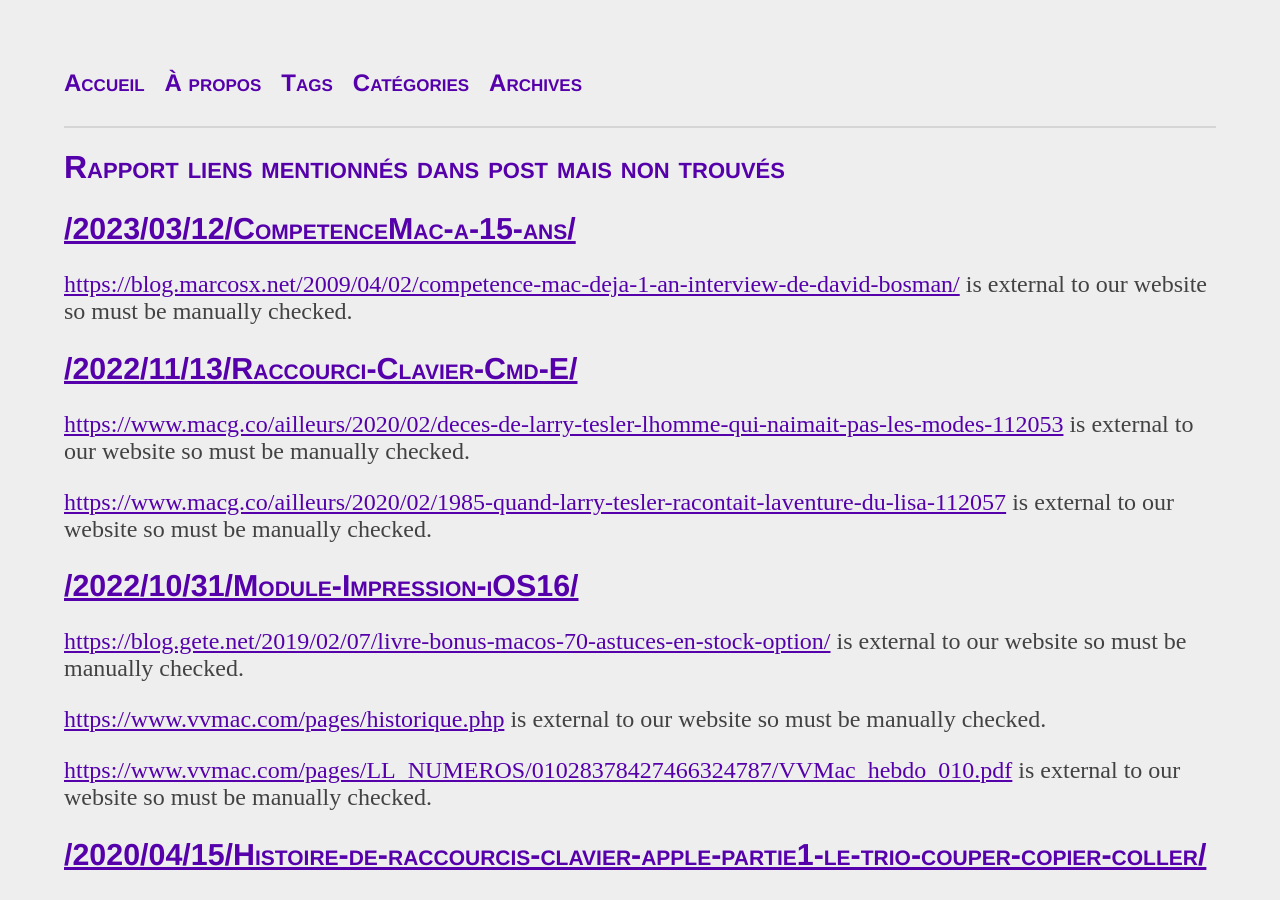
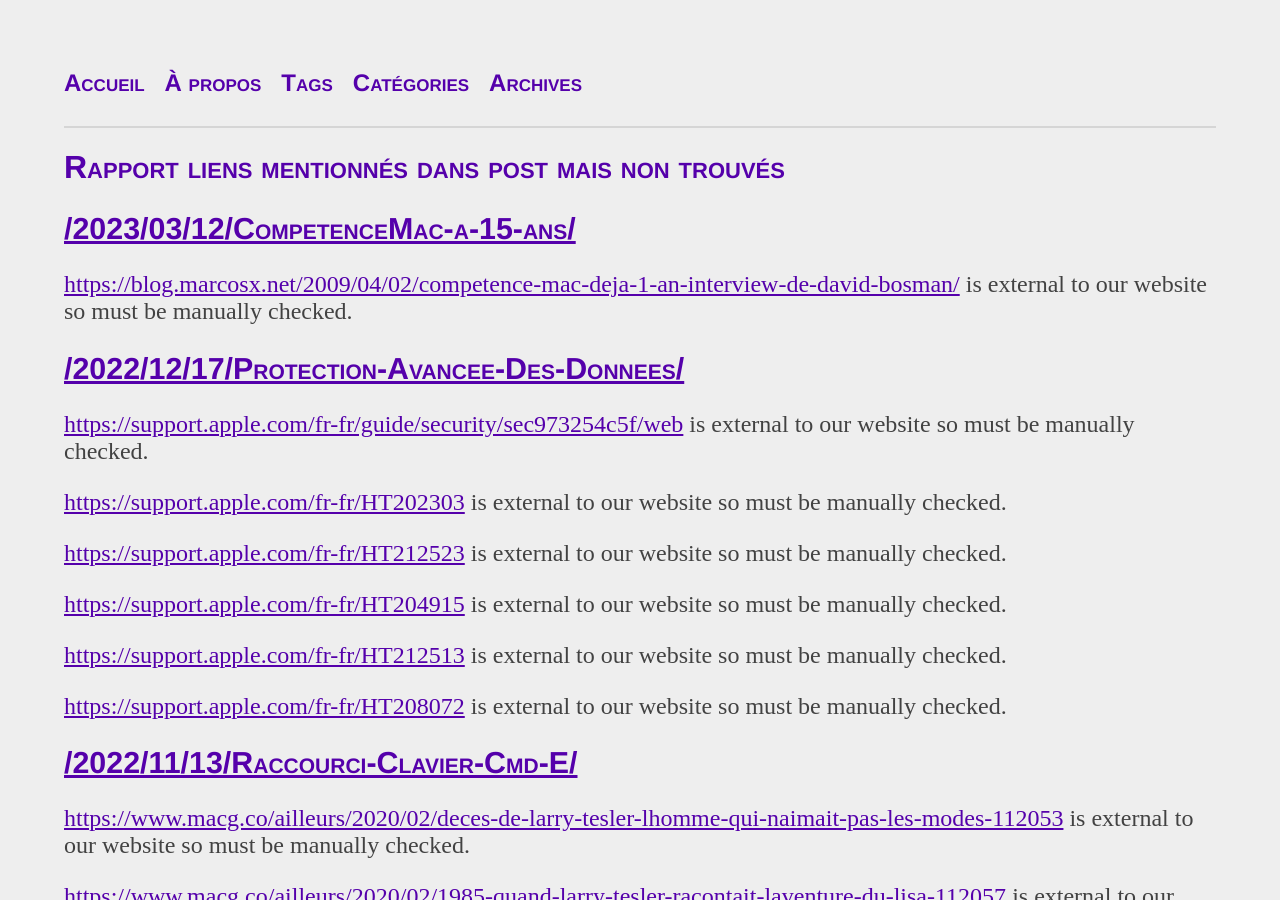
Before and after one commit to MarcosIckx/PreviewMarcosxNet, a Jekyll site: the page built from _reports/liens.md, in a window 1280 px wide and 900 px high. Built offline with Jekyll 4.4.1, drawn with Linux system fonts in a browser that asks for light colours; some of the changed lines change nothing that is shown.

Commit message:
Update 2022-12-17-Protection-Avancee-Des-Donnees.md

```diff
--- a/_posts/2022/2022-12-17-Protection-Avancee-Des-Donnees.md
+++ b/_posts/2022/2022-12-17-Protection-Avancee-Des-Donnees.md
@@ -6,6 +6,31 @@ date: 2022-12-17
 update: 2023-02-05
 image:
   url: /img/posts/2022/12/17/Protection-Avancee-Des-Donnees/Protection-Avancee-des-Donnees.png
+liens:
+  Source-Apple-1:
+    url: https://support.apple.com/fr-fr/guide/security/sec973254c5f/web
+    title: "Liens vers la page du guide de sécurité concernant Protection Avancée des Données iCloud"
+    alt: Protection Avancée des Données iCloud
+  Source-Apple-2:
+    url: https://support.apple.com/fr-fr/HT202303
+    title: "Lien vers la page de support Apple Présentation de la sécurité des données iCloud"
+    alt: Présentation de la sécurité des données iCloud
+  Source-Apple-3:
+    url: https://support.apple.com/fr-fr/HT212523
+    title: "Lien vers la page de support Apple Gérer l’accès à vos données iCloud sur le Web"
+    alt: Gérer l’accès à vos données iCloud sur le Web
+  Source-Apple-4:
+    url: https://support.apple.com/fr-fr/HT204915
+    title: "Lien vers la page de support Apple Identification à deux facteurs pour l’identifiant Apple"
+    alt: Identification à deux facteurs pour l’identifiant Apple
+  Source-Apple-5:
+    url: https://support.apple.com/fr-fr/HT212513
+    title: "Lien vers la page de support Apple Créer un contact de récupération de compte"
+    alt: Créer un contact de récupération de compte
+  Source-Apple-6:
+    url: https://support.apple.com/fr-fr/HT208072
+    title: "Lien vers la page de support Apple Comment Générer une clé de secours"
+    alt: Comment Générer une clé de secours
 videos:
   - id: animation-cles-PAD
     url: /img/posts/2022/12/17/Protection-Avancee-Des-Donnees/animation-cles-PAD.mp4
@@ -191,7 +216,7 @@ Mais c’est déjà une obligation pour pouvoir activer l'identification à deux
 ![Capture d´écran Réglages / Identifiant Apple / Sécurité / Authentification à deux facteurs]
 
 
-P.S. si vous désirez en savoir plus votre identifiant Apple et la double authentification, la formation, offerte gratuitement par [@AudreyCouleau][Audrey], vous sera d'une grande utilité.
+P.S. si vous désirez en savoir plus votre identifiant Apple et la double authentification, la formation, offerte gratuitement par @AudreyCouleau, vous sera d'une grande utilité.
 
 [![Formation Gratuite Identifiant Apple par Audrey Couleau]][Formation-Identifiant-AudreyCouleau]
 
@@ -422,12 +447,12 @@ J'espère pouvoir tester cela une fois que ce sera disponible dans la région o
 
 ## Sources Apple
 
-1. [Protection Avancée des Données iCloud][Source-Apple-1]
-2. [Présentation de la sécurité des données iCloud][Source-Apple-2]
-3. [Gérer l’accès à vos données iCloud sur le Web][Source-Apple-3]
-4. [Identification à deux facteurs pour l’identifiant Apple][Source-Apple-4]
-5. [Créer un contact de récupération de compte][Source-Apple-5]
-6. [Comment Générer une clé de secours] [Source-Apple-6]
+1. {% include link.html link=page.liens.Source-Apple-1 %}
+1. {% include link.html link=page.liens.Source-Apple-2 %}
+1. {% include link.html link=page.liens.Source-Apple-3 %}
+1. {% include link.html link=page.liens.Source-Apple-4 %}
+1. {% include link.html link=page.liens.Source-Apple-5 %}
+1. {% include link.html link=page.liens.Source-Apple-6 %}
 
 
 
@@ -440,9 +465,9 @@ J'espère pouvoir tester cela une fois que ce sera disponible dans la région o
 
 ## Remerciements
 
-Merci à [Laurent], [Julien], [David], [Audrey] et [Sylvain] pour leur retour, aide, encouragements, qui a permi d´avoir le document que vous lisez.
+Merci à Laurent @lolopb, Julien @_JuCos, David @SaezDavid, Audrey @AudreyCouleau et Sylvain @sgamel pour leur retour, aide, encouragements, qui a permi d´avoir le document que vous lisez.
 
-[N´hésitez pas à me contacter sur Twitter][MarcosIckx]
+N´hésitez pas à me contacter sur Twitter : @MarcosIckx
 
 
 [Formation-Identifiant-AudreyCouleau]: https://www.appleavecaudrey.fr/view/courses/identifiant-apple-gratuit "Lien vers le tutoriel gratuit de Audrey Couleau concernant l'identifiant Apple, et où est abordé l'authentification à deux facteurs"
@@ -459,7 +484,6 @@ Merci à [Laurent], [Julien], [David], [Audrey] et [Sylvain] pour leur retour, a
 [Laurent]: https://twitter.com/lolopb "Le compte Twitter de Laurent"
 [David]: https://twitter.com/DavTechFr "Le'compte Twitter de David"
 [Julien]: https://twitter.com/_JuCos_ "Le commpte Twitter de Julien"
-[Audrey]: https://twitter.com/AudreyCouleau "Le compte Twitter de Audrey Couleau"
 [Sylvain]: https://twitter.com/sgamel "Le compte Twitter de Sylvain Gamel"
 [MarcosIckx]: https://twitter.com/MarcosIckx "Le compte Twitter de Marcos Ickx"
 
```
